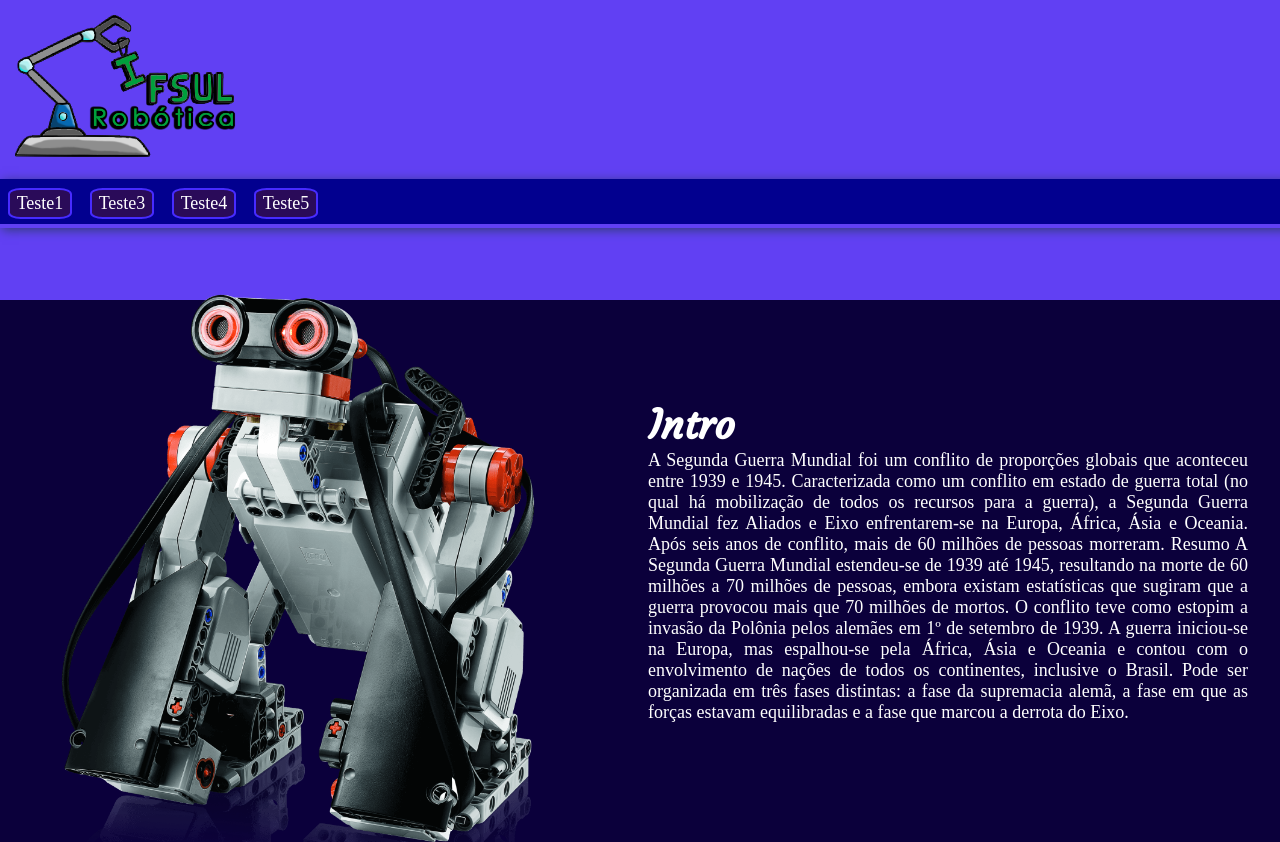
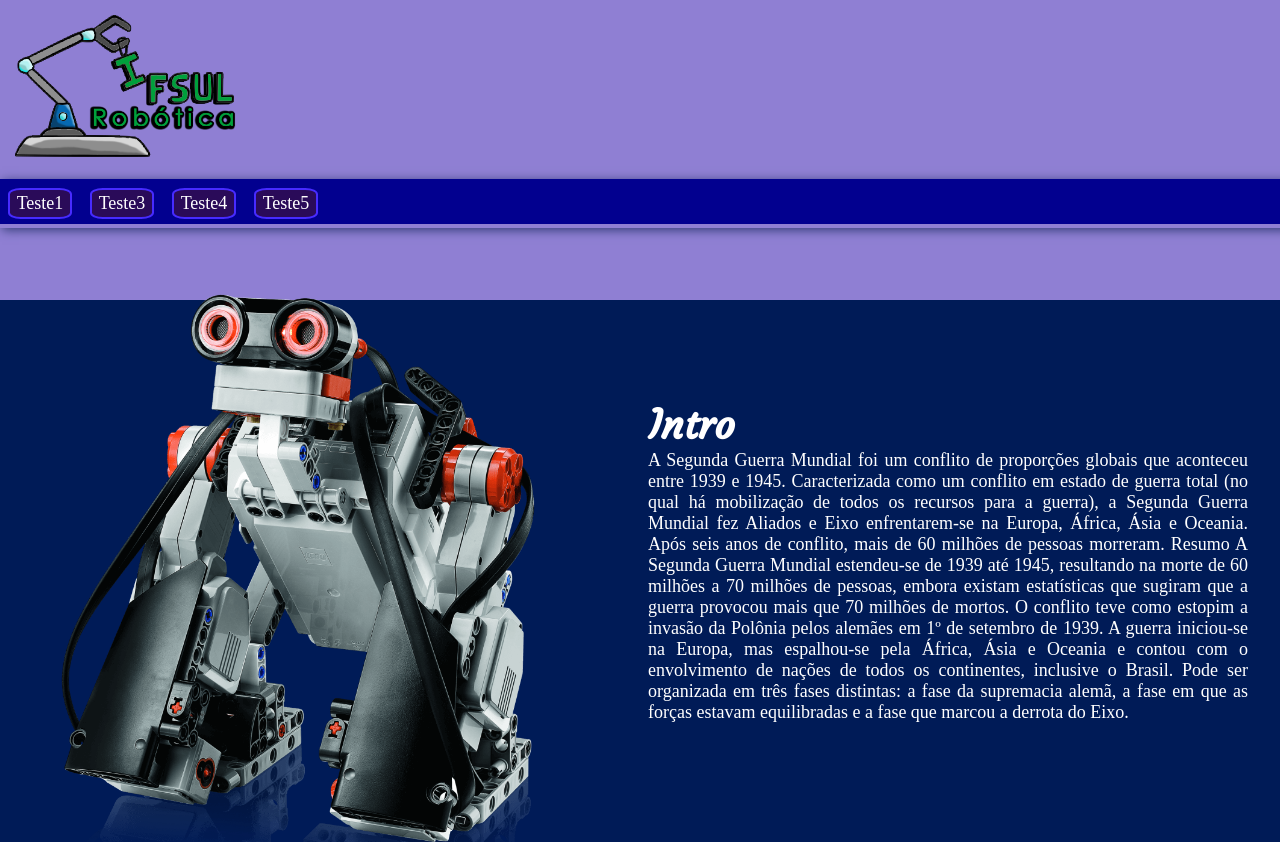
Before and after one commit to roboticaemi/RoboticaEmi, a plain HTML site: page index.html in a window 1280 px wide. Shown: the top 842 px of the page. Drawn offline with Linux system fonts and the light colour scheme.

Commit message:
azul tom mais escuro

```diff
--- a/css/estilo.css
+++ b/css/estilo.css
@@ -6,7 +6,7 @@
 body{
     color: white;
     font-size: 18px;
-    background-color: #0B003B;
+    background-color: rgb(0, 27, 87);
 }
 h1{
     color: white;
--- a/css/header.css
+++ b/css/header.css
@@ -3,7 +3,7 @@
     margin: 0;
 }
 header {
-    background: #6140f3;
+    background: #8f7fd3;
     width: 100%;
     height: 300px;
 }
```
